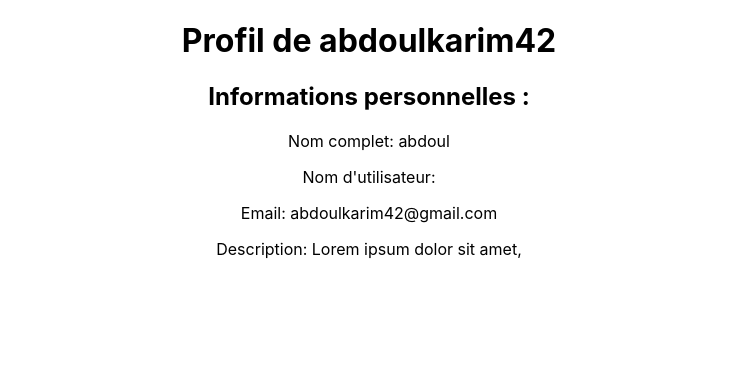
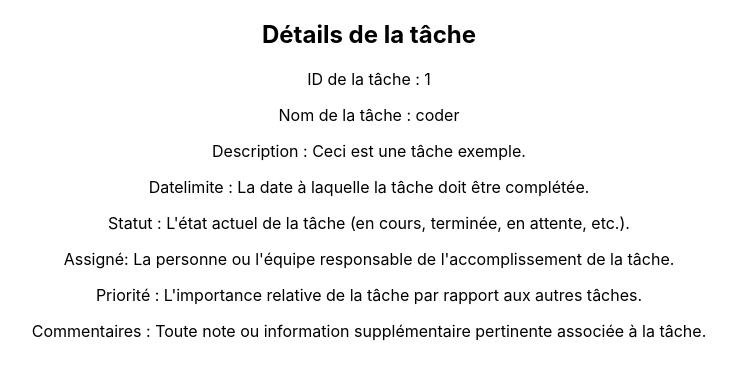
Before and after one commit to abdoulkarim22/training-react, a React (Create React App) app: page / in a window 1280 px wide. Shown: the top 380 px of the page, without its empty margins (271-1007 px from the left). Built offline with nearby package versions, Linux system fonts and the light colour scheme.

Commit message:
TaskDetailsPage

```diff
--- a/src/App.js
+++ b/src/App.js
@@ -5,10 +5,15 @@ import Counter from './components/Counter';
 import LoginForm from './components/LoginForm';
 import Page from './components/Page';
 import ProfilePage from './components/ProfilePage';
+import TaskDetailsPage from './components/TaskDetailsPage';
 function App() {
+
+
+
+
   return (
     <div className="App">
-     <ProfilePage/>
+     <TaskDetailsPage/>
     </div>
   );
 }
--- /dev/null
+++ b/src/components/TaskDetailsPage.jsx
@@ -0,0 +1,32 @@
+import React from 'react';
+
+const TaskDetailsPage = () => {
+
+    const task = {
+        id: 1,
+        name: 'coder',
+        description: 'Ceci est une tâche exemple.',
+        Datedecréation : "La date à laquelle la tâche a été créée.",
+        Datelimite : "La date à laquelle la tâche doit être complétée.",
+        Statut :"L'état actuel de la tâche (en cours, terminée, en attente, etc.).",
+        Assigné  : "La personne ou l'équipe responsable de l'accomplissement de la tâche.",
+        Priorité : "L'importance relative de la tâche par rapport aux autres tâches.",
+        Commentaires : "Toute note ou information supplémentaire pertinente associée à la tâche.",
+      }
+
+  return (
+    <div>
+      <h2>Détails de la tâche</h2>
+      <p>ID de la tâche : {task.id}</p>
+      <p>Nom de la tâche : {task.name}</p>
+      <p>Description : {task.description}</p>
+      <p>Datelimite : {task.Datelimite}</p>
+      <p>Statut : {task.Statut}</p>
+      <p>Assigné: {task.Assigné}</p>
+      <p>Priorité : {task.Priorité}</p>
+      <p>Commentaires : {task.Commentaires}</p>
+    </div>
+  );
+};
+
+export default TaskDetailsPage;
```
